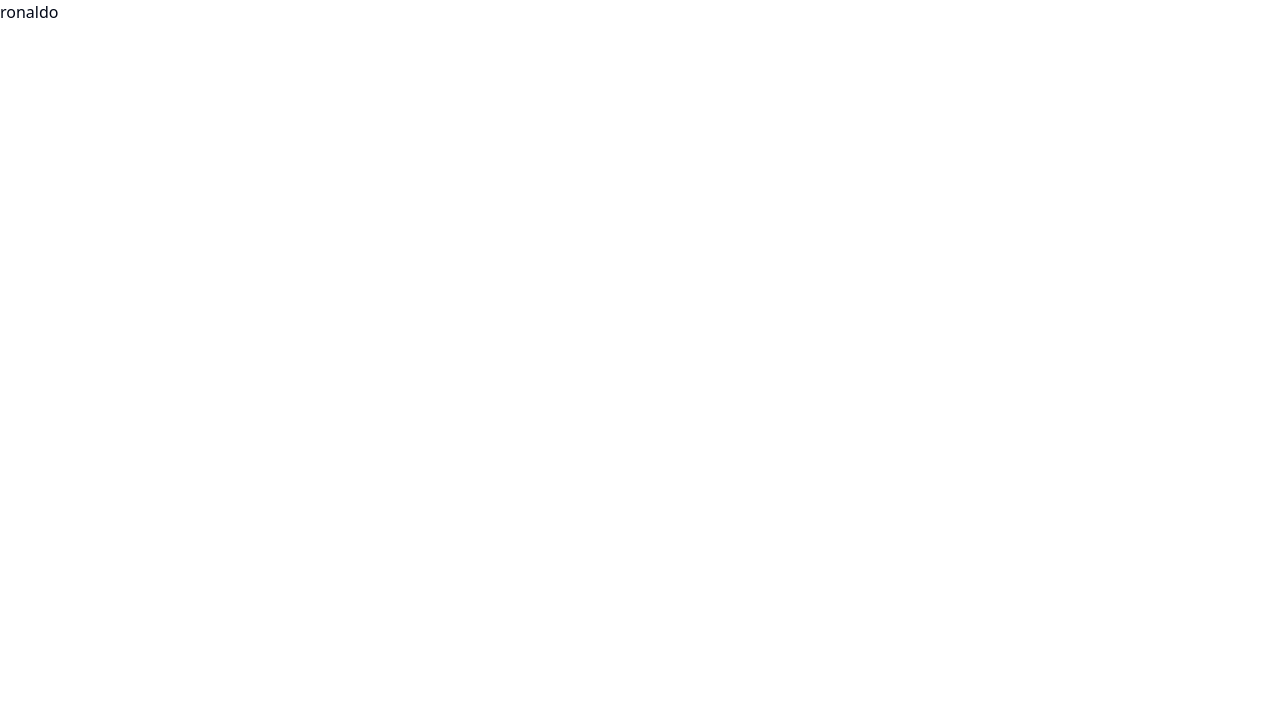
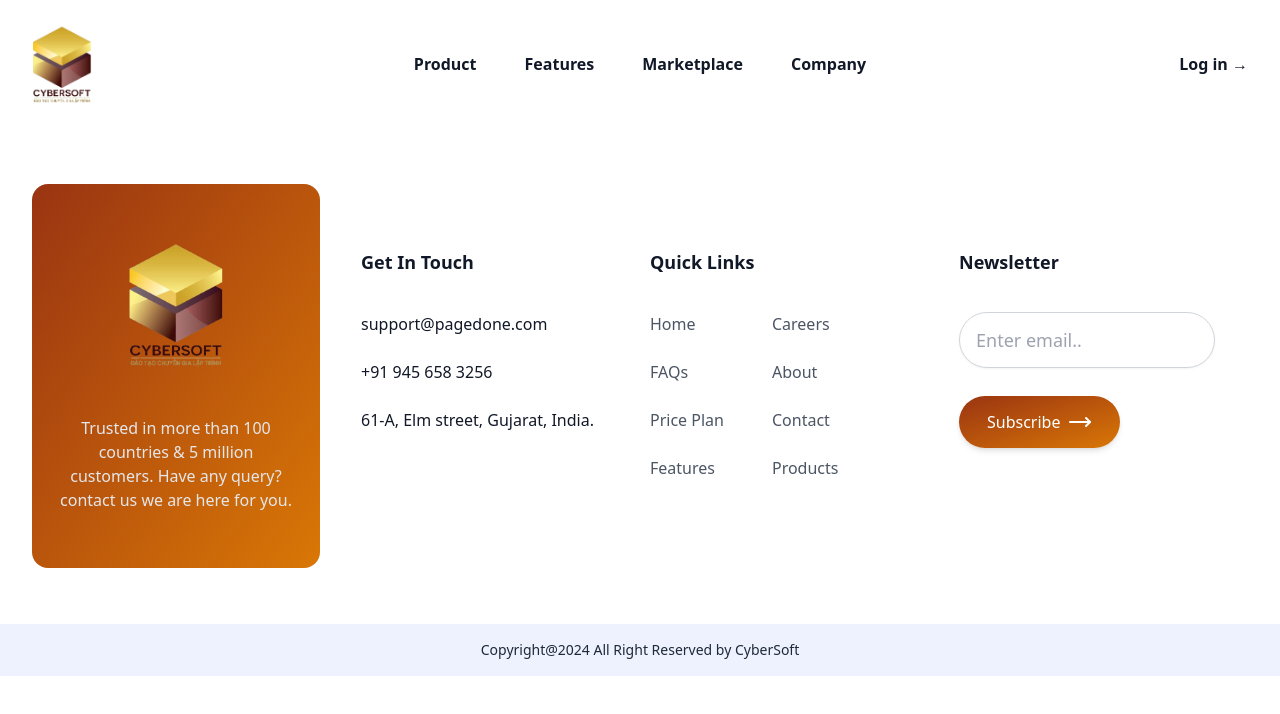
Before and after one commit to ZeinosNSB/movie, a React (Vite) app: page / in a window 1280 px wide. Shown: the top 714 px of the page. Built offline with nearby package versions, Linux system fonts and the light colour scheme.

Commit message:
first-commit

```diff
--- a/jsconfig.json
+++ b/jsconfig.json
@@ -1,9 +1,9 @@
 {
   "compilerOptions": {
-    "baseUrl": ".",
+    "baseUrl": "src",
     "paths": {
       "@/*": [
-        "./src/*"
+        "./*"
       ]
     }
   }
--- a/package.json
+++ b/package.json
@@ -2,7 +2,6 @@
   "name": "movie-booking",
   "private": true,
   "version": "0.0.0",
-  "type": "commonjs",
   "scripts": {
     "dev": "vite",
     "build": "vite build",
@@ -13,6 +12,7 @@
   "dependencies": {
     "@hookform/resolvers": "^3.6.0",
     "@radix-ui/react-icons": "^1.3.0",
+    "@radix-ui/react-slot": "^1.0.2",
     "@reduxjs/toolkit": "^2.2.5",
     "antd": "^5.18.0",
     "axios": "^1.7.2",
@@ -29,6 +29,7 @@
     "yup": "^1.4.0"
   },
   "devDependencies": {
+    "@types/node": "^20.14.2",
     "@types/react": "^18.2.66",
     "@types/react-dom": "^18.2.22",
     "@vitejs/plugin-react": "^4.2.1",
--- a/src/App.jsx
+++ b/src/App.jsx
@@ -1,7 +1,15 @@
-import { BrowserRouter } from 'react-router-dom'
+import { BrowserRouter, Route, Routes } from 'react-router-dom'
+
+import Home from '@/template/Home'
 
 function App() {
-  return <BrowserRouter>ronaldo</BrowserRouter>
+  return (
+    <BrowserRouter>
+      <Routes>
+        <Route path='/' element={<Home />} />
+      </Routes>
+    </BrowserRouter>
+  )
 }
 
 export default App
--- /dev/null
+++ b/src/components/ui/button.jsx
@@ -0,0 +1,48 @@
+import * as React from "react"
+import { Slot } from "@radix-ui/react-slot"
+import { cva } from "class-variance-authority";
+
+import { cn } from "@/lib/utils"
+
+const buttonVariants = cva(
+  "inline-flex items-center justify-center whitespace-nowrap rounded-md text-sm font-medium transition-colors focus-visible:outline-none focus-visible:ring-1 focus-visible:ring-ring disabled:pointer-events-none disabled:opacity-50",
+  {
+    variants: {
+      variant: {
+        default:
+          "bg-primary text-primary-foreground shadow hover:bg-primary/90",
+        destructive:
+          "bg-destructive text-destructive-foreground shadow-sm hover:bg-destructive/90",
+        outline:
+          "border border-input bg-background shadow-sm hover:bg-accent hover:text-accent-foreground",
+        secondary:
+          "bg-secondary text-secondary-foreground shadow-sm hover:bg-secondary/80",
+        ghost: "hover:bg-accent hover:text-accent-foreground",
+        link: "text-primary underline-offset-4 hover:underline",
+      },
+      size: {
+        default: "h-9 px-4 py-2",
+        sm: "h-8 rounded-md px-3 text-xs",
+        lg: "h-10 rounded-md px-8",
+        icon: "h-9 w-9",
+      },
+    },
+    defaultVariants: {
+      variant: "default",
+      size: "default",
+    },
+  }
+)
+
+const Button = React.forwardRef(({ className, variant, size, asChild = false, ...props }, ref) => {
+  const Comp = asChild ? Slot : "button"
+  return (
+    (<Comp
+      className={cn(buttonVariants({ variant, size, className }))}
+      ref={ref}
+      {...props} />)
+  );
+})
+Button.displayName = "Button"
+
+export { Button, buttonVariants }
--- /dev/null
+++ b/src/template/Home/Footer/Footer.jsx
@@ -0,0 +1,94 @@
+import { MoveRight } from 'lucide-react'
+
+import cybersoft from '@/assets/logo/cybersoft.png'
+
+function Footer() {
+  return (
+    <footer className='w-full'>
+      <div className='mx-auto max-w-7xl px-4 sm:px-6 lg:px-8'>
+        <div className='py-14 grid grid-cols-12 gap-x-5 gap-y-8'>
+          <div className='col-span-full xl:col-span-3 relative bg-gradient-to-tl from-amber-600 to-orange-800 rounded-2xl gap-12 p-6 xl:w-72 h-96 flex flex-col justify-center items-center'>
+            <a href='#' className='flex justify-center lg:justify-start'>
+              <img className='h-32' src={cybersoft} alt='CyberSoft' />
+            </a>
+            <p className='text-center text-gray-200'>
+              Trusted in more than 100 countries & 5 million customers. Have any query? contact us we are here for you.
+            </p>
+          </div>
+
+          <div className='block text-center xl:text-left xl:py-16 col-span-full min-[500px]:col-span-6 md:col-span-4 xl:col-span-3 xl:pl-5'>
+            <h4 className='text-lg text-gray-900 font-bold mb-9'>Get In Touch</h4>
+            <ul className='text-gray-900 transition-all duration-500 grid gap-6'>
+              <li>support@pagedone.com</li>
+              <li>+91 945 658 3256</li>
+              <li>61-A, Elm street, Gujarat, India.</li>
+            </ul>
+          </div>
+          <div className='block xl:py-16 col-span-full min-[500px]:col-span-6 md:col-span-4 xl:col-span-3'>
+            <h4 className='text-lg text-gray-900 font-bold mb-9 text-center xl:text-left'>Quick Links</h4>
+            <div className='flex gap-6 xl:gap-12 max-xl:justify-center'>
+              <ul className='text-gray-600 transition-all duration-500 grid gap-6'>
+                <li>
+                  <a href='#'>Home</a>
+                </li>
+                <li>
+                  <a href='#'>FAQs</a>
+                </li>
+                <li>
+                  <a href='#'>Price Plan</a>
+                </li>
+                <li>
+                  <a href='#'>Features</a>
+                </li>
+              </ul>
+              <ul className='text-gray-600 transition-all duration-500 grid gap-6'>
+                <li>
+                  <a href='#'>Careers</a>
+                </li>
+                <li>
+                  <a href='#'>About </a>
+                </li>
+                <li>
+                  <a href='#'>Contact</a>
+                </li>
+                <li>
+                  <a href='#'>Products</a>
+                </li>
+              </ul>
+            </div>
+          </div>
+          <div className='block xl:py-16 col-span-full md:col-span-4 xl:col-span-3'>
+            <h4 className='text-lg text-gray-900 font-bold mb-9 text-center xl:text-left'>Newsletter</h4>
+            <div className='grid gap-7 '>
+              <input
+                type='text'
+                name='email'
+                className='py-2 px-4 border border-gray-300 shadow-sm h-14 text-lg text-gray-800 rounded-full w-full  xl:w-64 placeholder:text-gray-400 focus:outline-none'
+                placeholder='Enter email..'
+              />
+              <button
+                type='submit'
+                className='flex gap-2 justify-center items-center py-3.5 px-7 rounded-full text-white bg-gradient-to-tl from-amber-600 to-orange-800 shadow-md w-fit transition-all duration-500 mx-auto xl:mx-0'
+              >
+                Subscribe
+                <MoveRight />
+              </button>
+            </div>
+          </div>
+        </div>
+      </div>
+      <div className='py-4 bg-indigo-50'>
+        <div className='flex items-center justify-center'>
+          <span className='text-sm text-gray-800 '>
+            Copyright@2024 All Right Reserved by{' '}
+            <a href='#' className='hover:text-amber-600'>
+              CyberSoft
+            </a>
+          </span>
+        </div>
+      </div>
+    </footer>
+  )
+}
+
+export default Footer
--- /dev/null
+++ b/src/template/Home/Footer/index.js
@@ -0,0 +1,3 @@
+import Footer from './Footer'
+
+export default Footer
--- /dev/null
+++ b/src/template/Home/Header/Header.jsx
@@ -0,0 +1,37 @@
+import cybersoft from '@/assets/logo/cybersoft.png'
+
+function Header() {
+  return (
+    <header className='sticky bg-opacity-0 bg-white'>
+      <nav className='mx-auto flex max-w-7xl items-center justify-between p-6 lg:px-8' aria-label='Global'>
+        <div className='flex lg:flex-1'>
+          <a href='#' className='-m-1.5 p-1.5'>
+            <span className='sr-only'>Your Company</span>
+            <img className='h-20' src={cybersoft} alt='CyberSoft' />
+          </a>
+        </div>
+        <div className='hidden lg:flex lg:gap-x-12'>
+          <a href='#' className='font-semibold leading-6 text-gray-900'>
+            Product
+          </a>
+          <a href='#' className='font-semibold leading-6 text-gray-900'>
+            Features
+          </a>
+          <a href='#' className='font-semibold leading-6 text-gray-900'>
+            Marketplace
+          </a>
+          <a href='#' className='font-semibold leading-6 text-gray-900'>
+            Company
+          </a>
+        </div>
+        <div className='hidden lg:flex lg:flex-1 lg:justify-end'>
+          <a href='#' className='font-semibold leading-6 text-gray-900'>
+            Log in <span aria-hidden='true'>&rarr;</span>
+          </a>
+        </div>
+      </nav>
+    </header>
+  )
+}
+
+export default Header
--- /dev/null
+++ b/src/template/Home/Header/index.js
@@ -0,0 +1,3 @@
+import Header from './Header'
+
+export default Header
--- /dev/null
+++ b/src/template/Home/Home.jsx
@@ -0,0 +1,13 @@
+import Footer from '@/template/Home/Footer'
+import Header from '@/template/Home/Header'
+
+function Home() {
+  return (
+    <>
+      <Header />
+      <Footer />
+    </>
+  )
+}
+
+export default Home
--- /dev/null
+++ b/src/template/Home/index.js
@@ -0,0 +1,3 @@
+import Home from './Home'
+
+export default Home
--- a/tailwind.config.js
+++ b/tailwind.config.js
@@ -1,5 +1,5 @@
 /** @type {import('tailwindcss').Config} */
-module.exports = {
+export default {
   darkMode: ['class'],
   content: ['./pages/**/*.{js,jsx}', './components/**/*.{js,jsx}', './app/**/*.{js,jsx}', './src/**/*.{js,jsx}'],
   prefix: '',
--- a/vite.config.js
+++ b/vite.config.js
@@ -1,7 +1,13 @@
 import react from '@vitejs/plugin-react'
+import path from 'path'
 import { defineConfig } from 'vite'
 
 // https://vitejs.dev/config/
 export default defineConfig({
-  plugins: [react()]
+  plugins: [react()],
+  resolve: {
+    alias: {
+      '@': path.resolve(__dirname, './src')
+    }
+  }
 })
```
Also changed, not shown: src/assets/logo/cybersoft.png (added), 1 other file (tests, documents, lock files or other folders).
